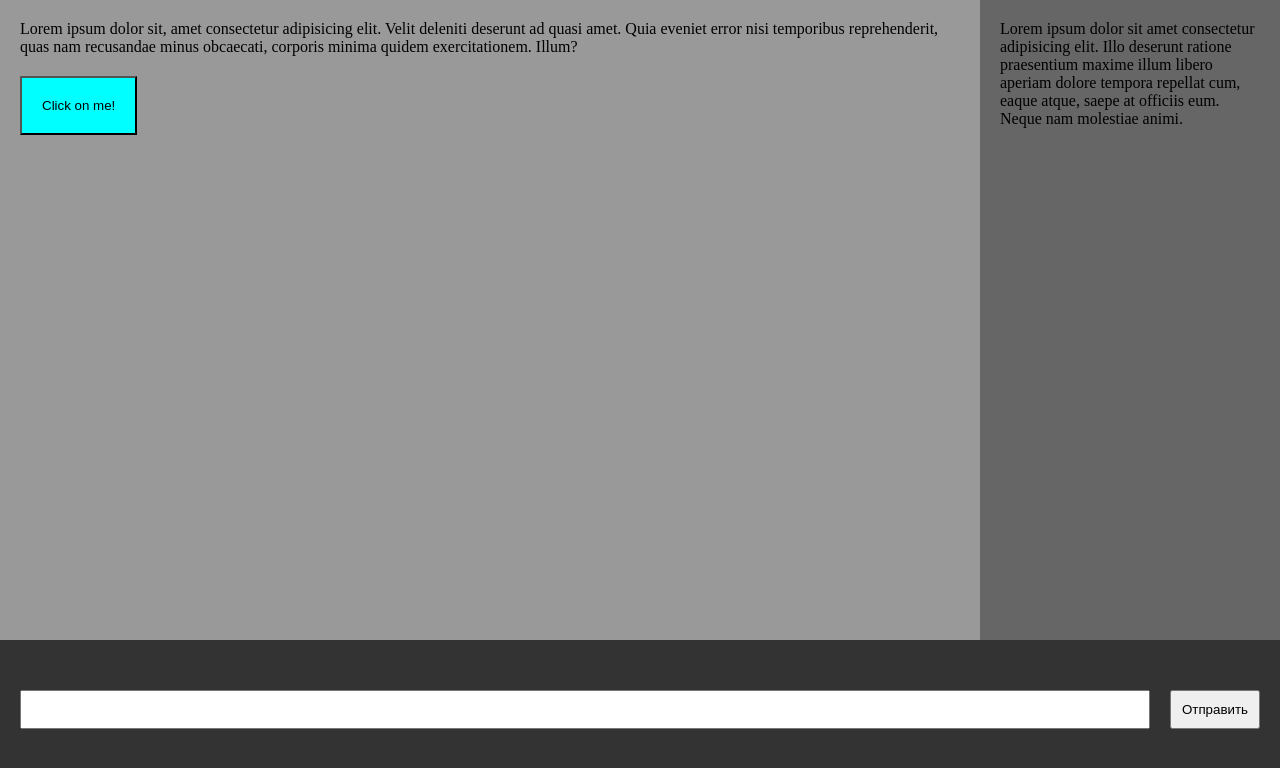
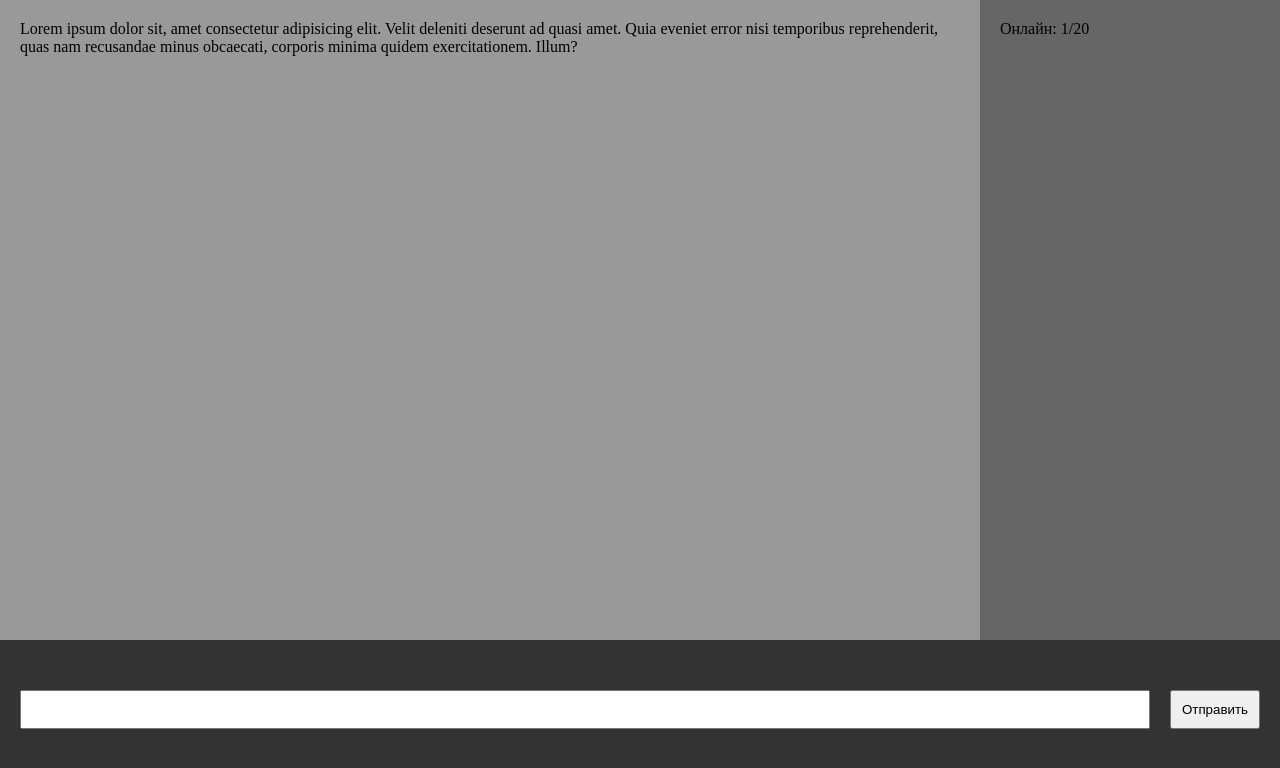
Before and after one commit to AGreatScientist/agreatscientist, a plain HTML site: page index.html in a window 1280 px wide. Drawn offline with Linux system fonts and the light colour scheme.

Commit message:
Add files via upload

```diff
--- a/css/style.css
+++ b/css/style.css
@@ -7,12 +7,6 @@
 
 body {
     background-color: #333;
-}
-
-#test {
-    background-color: aqua;
-    margin-top: 20px;
-    padding: 20px;
 }
 
 .content {
--- a/index.html
+++ b/index.html
@@ -9,12 +9,9 @@
 </head>
 <body>
     <div class="content">
+
         <div class="chat-session">
             <p>Lorem ipsum dolor sit, amet consectetur adipisicing elit. Velit deleniti deserunt ad quasi amet. Quia eveniet error nisi temporibus reprehenderit, quas nam recusandae minus obcaecati, corporis minima quidem exercitationem. Illum?</p>
-
-            <form>
-                <button type="submit" id="test">Click on me!</button>
-            </form>
         </div>
 
         <div class="chat-sidebar" id="chat-sidebar">
@@ -25,11 +22,13 @@
 
     <footer class="chat-footer">
         <div class="message-input">
-            <form>
+            <form action="" method="post">
                 <input type="text" id="message-input">
                 <button type="submit" id="message-button">Отправить</button>
             </form>
         </div>
     </footer>
+
+    <script src="js/script.js"></script>
 </body>
 </html>
--- a/js/script.js
+++ b/js/script.js
@@ -1,13 +1,18 @@
-import { insertData, selectData, updateData, deleteData } from "js/methods.js";
-
-
-const button = document.getElementById("test");
+const button = document.getElementById("message-button");
 const input = document.getElementById("message-input");
 
-let counter = null;
+const sidebar = document.querySelector(".chat-sidebar");
 
-button.addEventListener("click", insertData)
+let onlineMembersCount = 0;
 
-button.addEventListener("click", (ev)=>{
-    button.innerText = `Clicks: ${counter}`;
-})
+addEventListener("load", function(ev) {
+    onlineMembersCount++;
+
+    sidebar.innerText = `Онлайн: ${onlineMembersCount}/20`;
+});
+
+addEventListener("unload", function(ev) {
+    onlineMembersCount--;
+
+    sidebar.innerText = `Онлайн: ${onlineMembersCount}/20`;
+});
```
